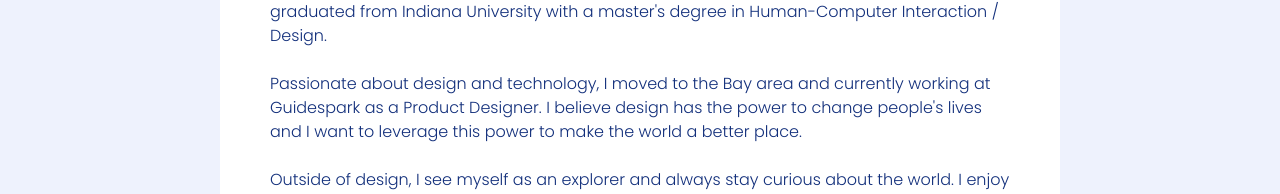
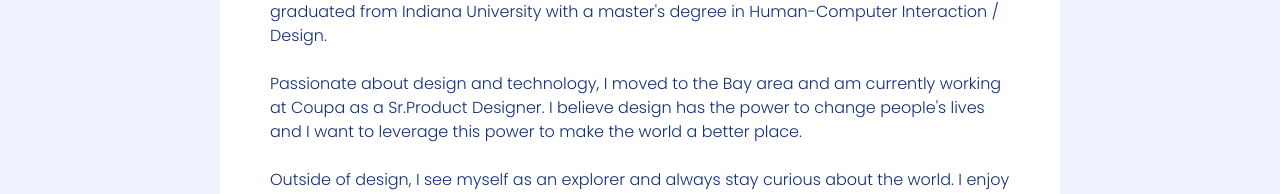
Before and after one commit to Lokiling/Lokiling.github.io, a plain HTML site: page index.html in a window 1280 px wide. Shown: the part 6332-6526 px from the top of the page. Drawn offline with nearby package versions, Linux system fonts and the light colour scheme; some packages are replaced by stand-ins of ours; a script that the page names is missing; a web font is replaced by a local one.

Commit message:
Update index.html

```diff
--- a/index.html
+++ b/index.html
@@ -551,7 +551,7 @@
                 <article>
                     <div id="profile"></div>
                     <p id="aboutContent">I am a creative, detail-oriented UX designer with a background in software engineering. I graduated from Indiana University with a master's degree in Human-Computer Interaction / Design.</p>
-                    <p>Passionate about design and technology, I moved to the Bay area and currently working at Guidespark as a Product Designer. I believe design has the power to change people's lives and I want to leverage this power to make the world a better place.</p>
+                    <p>Passionate about design and technology, I moved to the Bay area and am currently working at Coupa as a Sr.Product Designer. I believe design has the power to change people's lives and I want to leverage this power to make the world a better place.</p>
                     <p>Outside of design, I see myself as an explorer and always stay curious about the world. I enjoy traveling to experience different cultures and meet new friends from all over the world. You can also find me playing video and board games in my spare time because there are more fantasy worlds worth exploring.</p>
 <!--
 I graduated from Software Engineering Department  at Beijing University of Technology. However, I do not have so much passion on coding; rather, I found out design is much more fun and … while my junior year. After I read the famous book, The Design of Everyday Things , written by Dr. Donman, I realized that design can make products less confusion, and reduce the feeling of frustration when people using those complicated products. Since then, I started to pay attention to User-centered design. I expected that with … design thinking, I can develop products that make user happy.<br/><br/>
```
